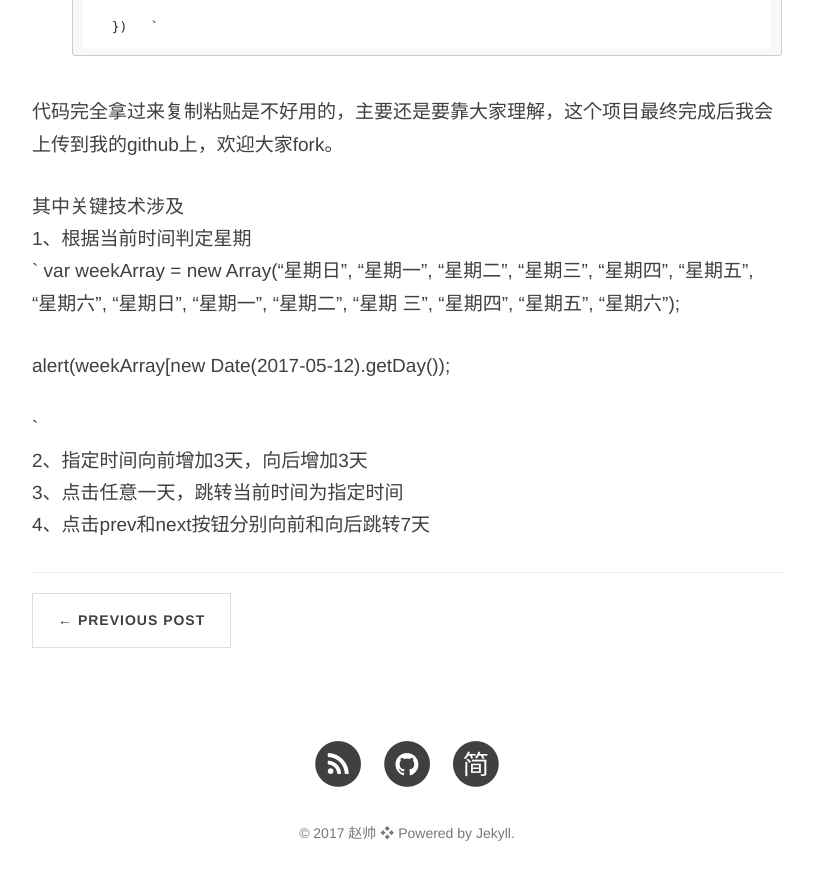
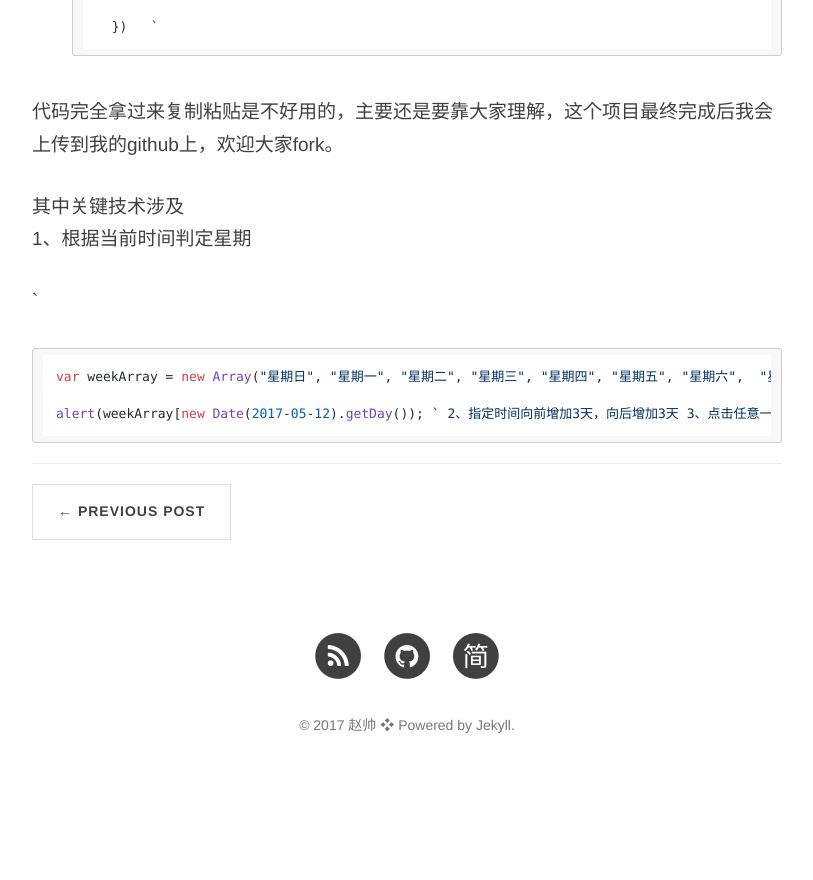
Before and after one commit to royalzhao/royalzhao.github.io, a Jekyll site: the page built from _posts/2017-05-18-仿铁友时间轴选择.md, in a window 1280 px wide and 900 px high, scrolled down 2049 px. Shown: the top 880 px of the window, without its empty margins (233-1046 px from the left). Built offline with Jekyll 4.4.1, drawn with Linux system fonts in a browser that asks for light colours; nearby versions of some CDN libraries; comment, search, counter and statistics services are not loaded; after the commit the page ends 2851 px from its top, so only the background shows below that.

Commit message:
Update 2017-05-18-仿铁友时间轴选择.md

```diff
--- a/_posts/2017-05-18-仿铁友时间轴选择.md
+++ b/_posts/2017-05-18-仿铁友时间轴选择.md
@@ -90,11 +90,12 @@
 
 其中关键技术涉及
 1、根据当前时间判定星期
+
 `
-var weekArray = new Array("星期日", "星期一", "星期二", "星期三", "星期四", "星期五", "星期六",  "星期日", "星期一", "星期二", "星期	    三", "星期四", "星期五", "星期六");
 
-alert(weekArray[new Date(2017-05-12).getDay());
+	var weekArray = new Array("星期日", "星期一", "星期二", "星期三", "星期四", "星期五", "星期六",  "星期日", "星期一", "星期二", "星期三", "星期四", "星期五", "星期六");
 
+	alert(weekArray[new Date(2017-05-12).getDay());
 `
 2、指定时间向前增加3天，向后增加3天
 3、点击任意一天，跳转当前时间为指定时间
```
